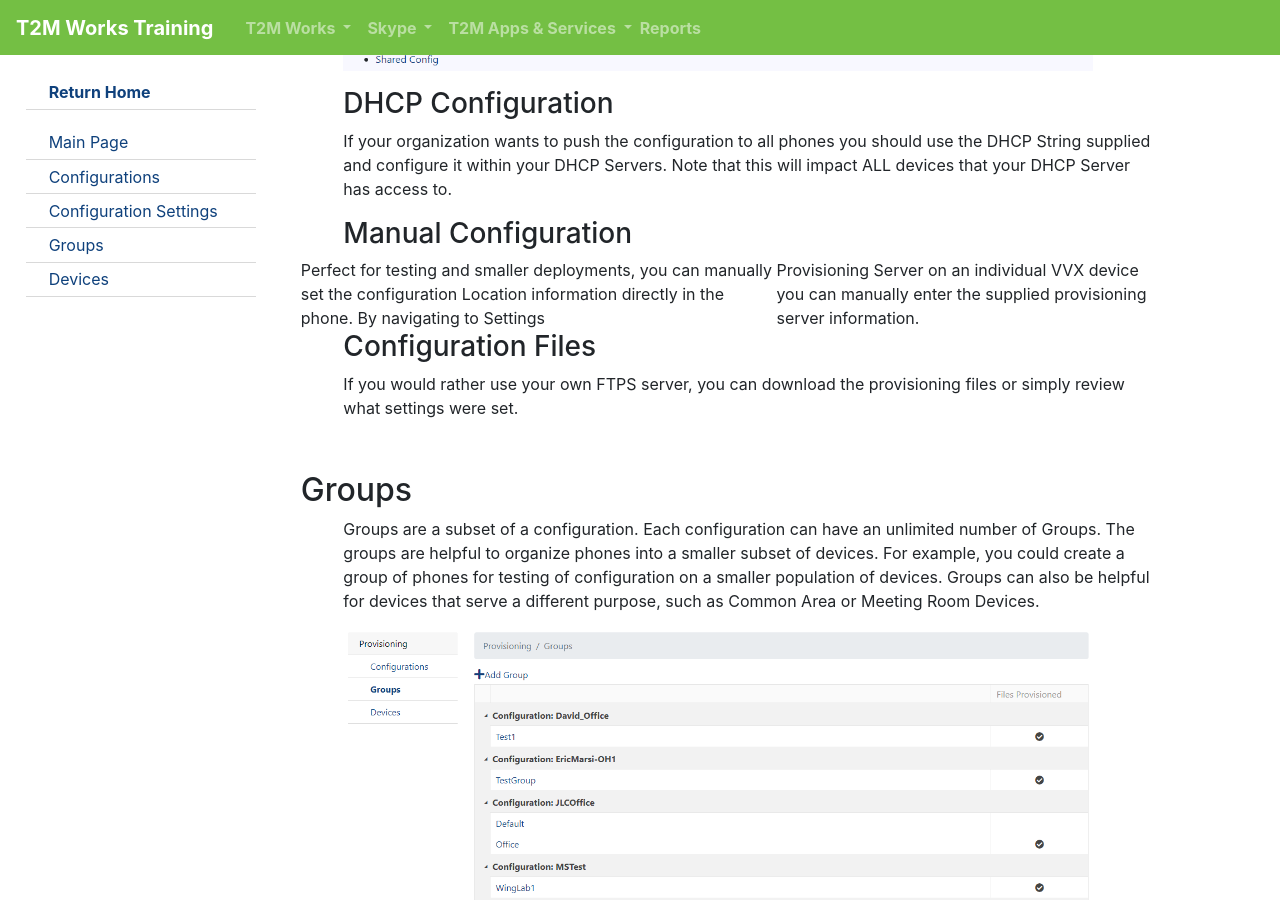
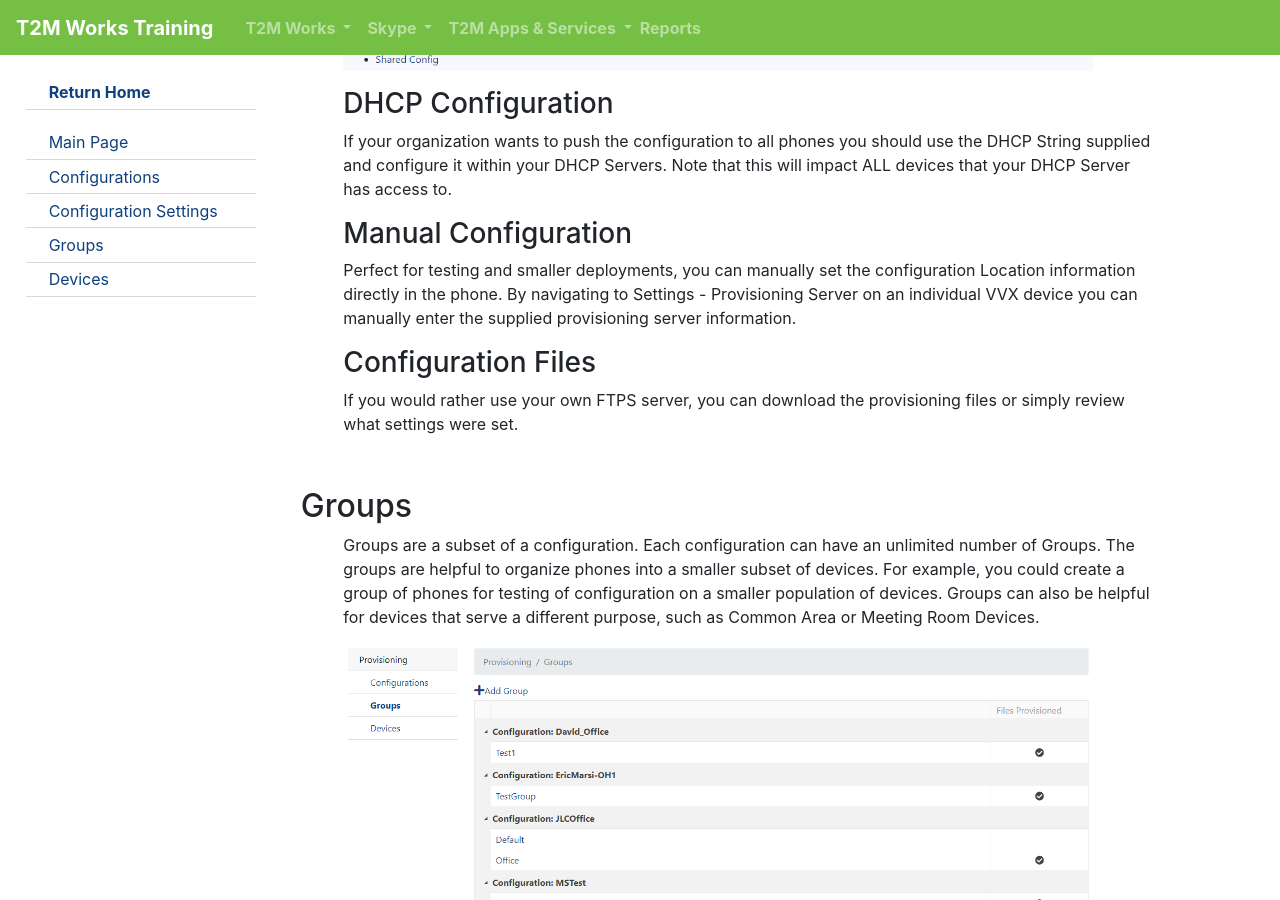
Before and after one commit to t2mdev/docs-vc, a Jekyll site: the page built from _docs/provisioning.md, in a window 1280 px wide and 900 px high, scrolled down 1970 px. Built offline with Jekyll 4.4.1, drawn with Linux system fonts in a browser that asks for light colours.

```diff
--- a/_docs/provisioning.md
+++ b/_docs/provisioning.md
@@ -38,7 +38,7 @@ If your organization wants to push the configuration to all phones you should us
 
 ### Manual Configuration
 
-Perfect for testing and smaller deployments, you can manually set the configuration Location information directly in the phone.  By navigating to Settings | Provisioning Server on an individual VVX device you can manually enter the supplied provisioning server information.
+Perfect for testing and smaller deployments, you can manually set the configuration Location information directly in the phone.  By navigating to Settings - Provisioning Server on an individual VVX device you can manually enter the supplied provisioning server information.
 
 ### Configuration Files
 
```
